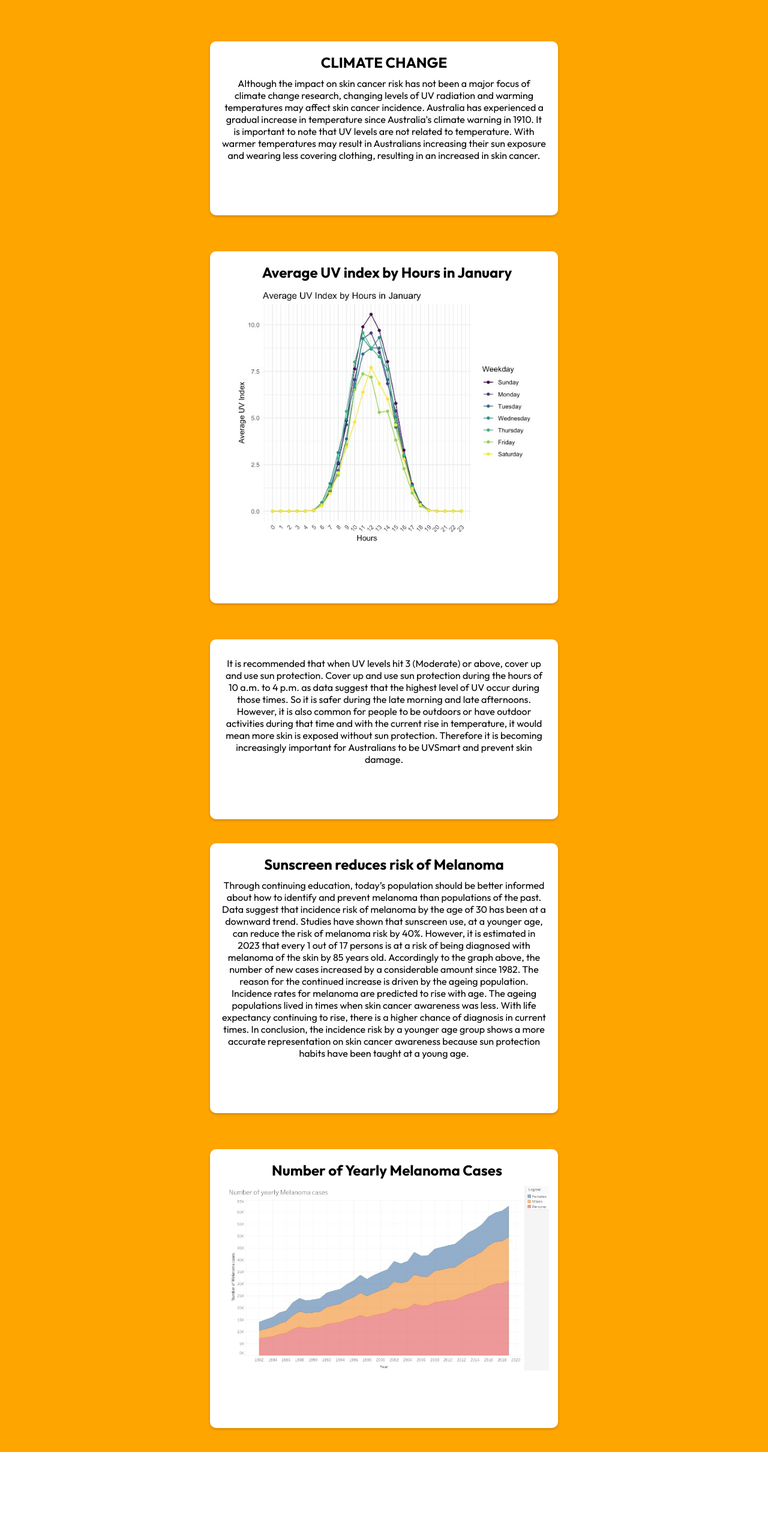
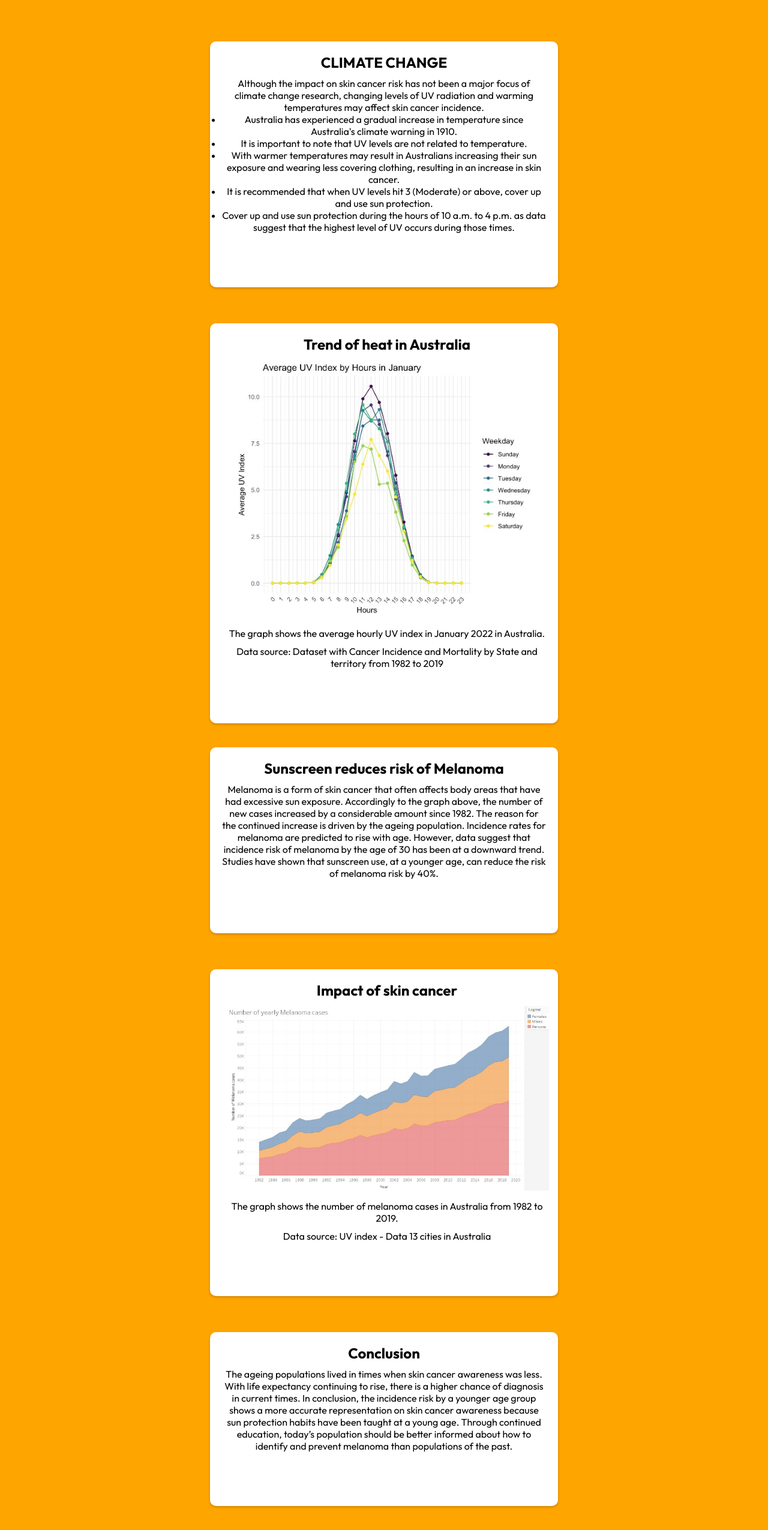
Before and after one commit to mishrab05/onboardingproject, a React (Create React App) app: page /impact in a window 1280 px wide. Shown: the part 101-2652 px from the top of the page at 60% size. Before the commit the page ends 2522 px from the top, so only its background shows below. Built offline with nearby package versions, Linux system fonts and the light colour scheme.

Commit message:
updated uv impact again

```diff
--- a/src/routes/UVImpact.js
+++ b/src/routes/UVImpact.js
@@ -22,21 +22,24 @@ const UVImpact = () => {
               <h2>CLIMATE CHANGE</h2>
               <p>
               Although the impact on skin cancer risk has not been a major focus of climate change research, changing levels of UV radiation and warming temperatures may affect skin cancer incidence.
-Australia has experienced a gradual increase in temperature since Australia's climate warning in 1910. It is important to note that UV levels are not related to temperature. With warmer temperatures may result in Australians increasing their sun exposure and wearing less covering clothing, resulting in an increased in skin cancer.
               </p>
+
+              <ul style={{ listStyleType: 'disc' }}>
+                    <li>Australia has experienced a gradual increase in temperature since Australia's climate warning in 1910.</li>
+                    <li>It is important to note that UV levels are not related to temperature.</li>
+                    <li>With warmer temperatures may result in Australians increasing their sun exposure and wearing less covering clothing, resulting in an increase in skin cancer.</li>
+                    <li>It is recommended that when UV levels hit 3 (Moderate) or above, cover up and use sun protection.</li>
+                    <li>Cover up and use sun protection during the hours of 10 a.m. to 4 p.m. as data suggest that the highest level of UV occurs during those times.</li>
+              </ul>
+
             </div>
           </div>
           <div className="info-card">
             <div className="card-content">
-              <h2>Average UV index by Hours in January</h2>
+              <h2>Trend of heat in Australia</h2>
               <img src={uvi} alt="Cover Up" className="card-image" />
-            </div>
-          </div>
-          <div className="info-card">
-            <div className="card-content">
-              <p>
-              It is recommended that when UV levels hit 3 (Moderate) or above, cover up and use sun protection. Cover up and use sun protection during the hours of 10 a.m. to 4 p.m. as data suggest that the highest level of UV occur during those times. So it is safer during the late morning and late afternoons. However, it is also common for people to be outdoors or have outdoor activities during that time and with the current rise in temperature, it would mean more skin is exposed without sun protection. Therefore it is becoming increasingly important for Australians to be UVSmart and prevent skin damage.
-              </p>
+              <p>The graph shows the average hourly UV index in January 2022 in Australia.</p>
+              <p>Data source: Dataset with Cancer Incidence and Mortality by State and territory from 1982 to 2019</p>
             </div>
           </div>
         </div>
@@ -45,17 +48,34 @@ Australia has experienced a gradual increase in temperature since Australia's cl
           <div className="info-card">
             <div className="card-content">
               <h2>Sunscreen reduces risk of Melanoma</h2>
-              <p>
-              Through continuing education, today’s population should be better informed about how to identify and prevent melanoma than populations of the past. Data suggest that incidence risk of melanoma by the age of 30 has been at a downward trend. Studies have shown that sunscreen use, at a younger age, can reduce the risk of melanoma risk by 40%. However, it is estimated in 2023 that every 1 out of 17 persons is at a risk of being diagnosed with melanoma of the skin by 85 years old. Accordingly to the graph above, the number of new cases increased by a considerable amount since 1982. The reason for the continued increase is driven by the ageing population. Incidence rates for melanoma are predicted to rise with age. The ageing populations lived in times when skin cancer awareness was less. With life expectancy continuing to rise, there is a higher chance of diagnosis in current times. In conclusion, the incidence risk by a younger age group shows a more accurate representation on skin cancer awareness because sun protection habits have been taught at a young age.
-              </p>
+              <ul style={{ listStyleType: 'none' }}>
+                    <p>Melanoma is a form of skin cancer that often affects body areas that have had excessive sun exposure.
+                    Accordingly to the graph above, the number of new cases increased by a considerable amount since 1982.
+                    The reason for the continued increase is driven by the ageing population.
+                    Incidence rates for melanoma are predicted to rise with age.
+                    However, data suggest that incidence risk of melanoma by the age of 30 has been at a downward trend.
+                    Studies have shown that sunscreen use, at a younger age, can reduce the risk of melanoma risk by 40%.</p>
+              </ul>
             </div>
           </div>
           <div className="info-card">
             <div className="card-content">
-              <h2>Number of Yearly Melanoma Cases</h2>
+              <h2>Impact of skin cancer</h2>
               <img src={melanoma} alt="Cover Up" className="card-image" />
+              <p>The graph shows the number of melanoma cases in Australia from 1982 to 2019.</p>
+              <p>Data source: UV index - Data 13 cities in Australia</p>
             </div>
           </div>
+
+          <div className="info-card">
+            <div className="card-content">
+              <h2>Conclusion</h2>
+                    <p>The ageing populations lived in times when skin cancer awareness was less. With life expectancy continuing to rise, there is a higher chance of diagnosis in current times.
+                    In conclusion, the incidence risk by a younger age group shows a more accurate representation on skin cancer awareness because sun protection habits have been taught at a young age.
+                    Through continued education, today’s population should be better informed about how to identify and prevent melanoma than populations of the past.</p>
+            </div>
+          </div>
+
         </div>
 
       </div>
```
